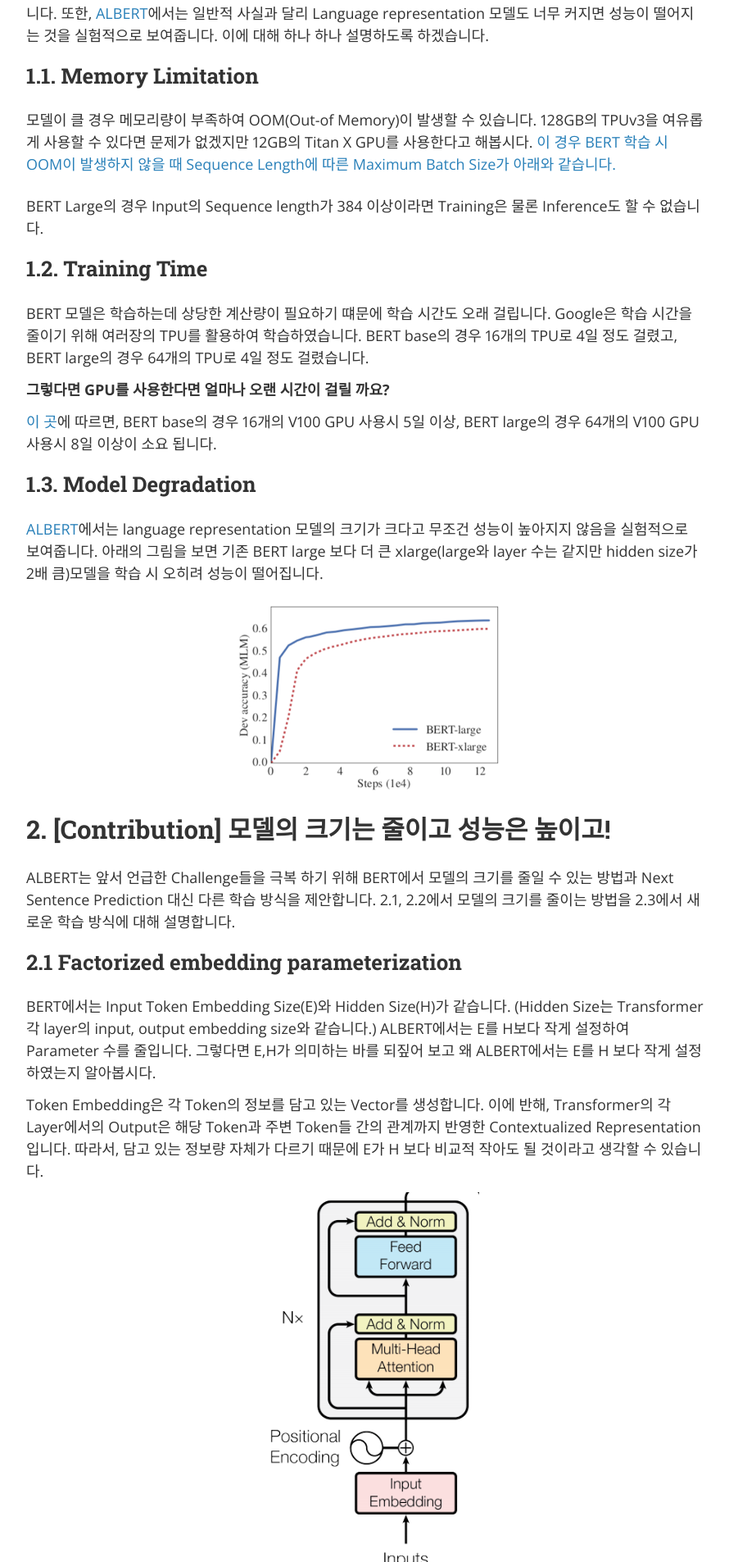
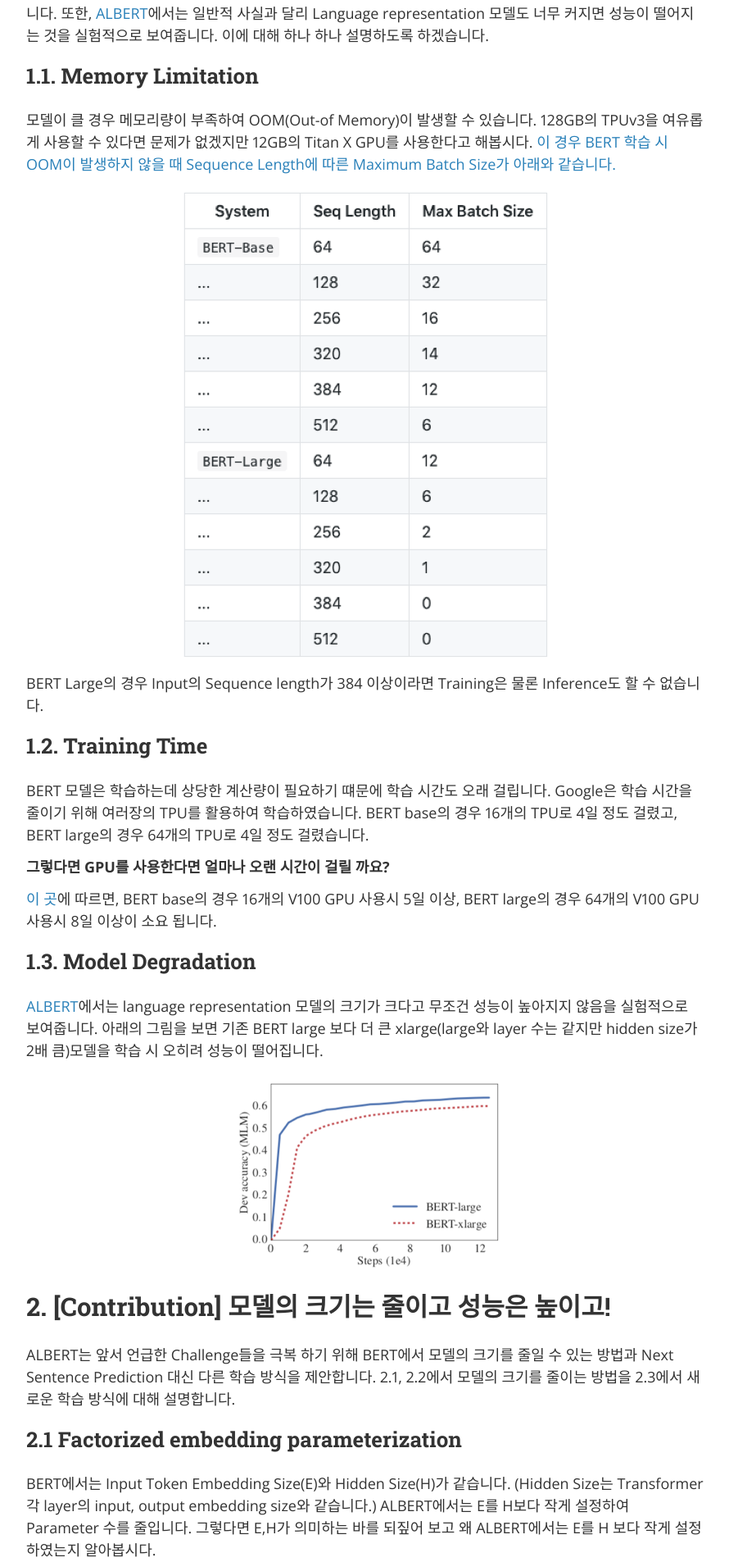
Before and after one commit to jangyrok/y-rok.github.io, a Jekyll site: the page built from _posts/2019-05-20-albert.markdown, in a window 1280 px wide. Shown: the part 1773-3678 px from the top of the page at 82% size, without its empty margins (194-1084 px from the left). Built offline with Jekyll 4.4.1, drawn with Linux system fonts in a browser that asks for light colours; nearby versions of some CDN libraries; comment, search, counter and statistics services are not loaded.

Commit message:
writing albert 3

```diff
--- a/_posts/2019-05-20-albert.markdown
+++ b/_posts/2019-05-20-albert.markdown
@@ -55,9 +55,11 @@ Pre-trained language representation 모델은 일반적으로 모델의 크기
 
 ### 1.1. Memory Limitation
 
+
+
 모델이 클 경우 메모리량이 부족하여 OOM(Out-of Memory)이 발생할 수 있습니다. 128GB의 TPUv3을 여유롭게 사용할 수 있다면 문제가 없겠지만 12GB의 Titan X GPU를 사용한다고 해봅시다. [이 경우 BERT 학습 시 OOM이 발생하지 않을 때 Sequence Length에 따른 Maximum Batch Size가 아래와 같습니다.](https://github.com/google-research/bert/blob/master/README.md)
 
-![](./assets/img/2019-10-23-21-45-53.png)
+![](/assets/img/2019-10-23-21-45-53.png)
 
 BERT Large의 경우 Input의 Sequence length가 384 이상이라면 Training은 물론 Inference도 할 수 없습니다.
 
```
